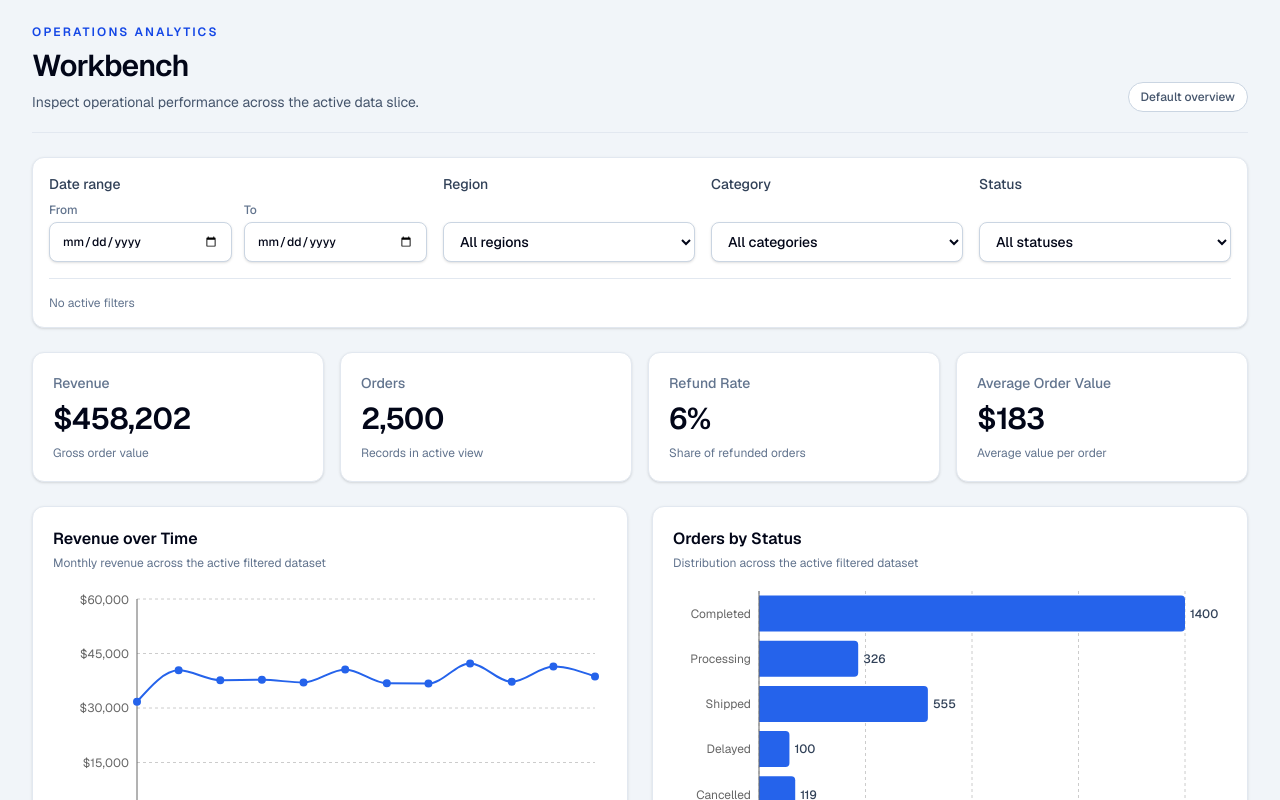
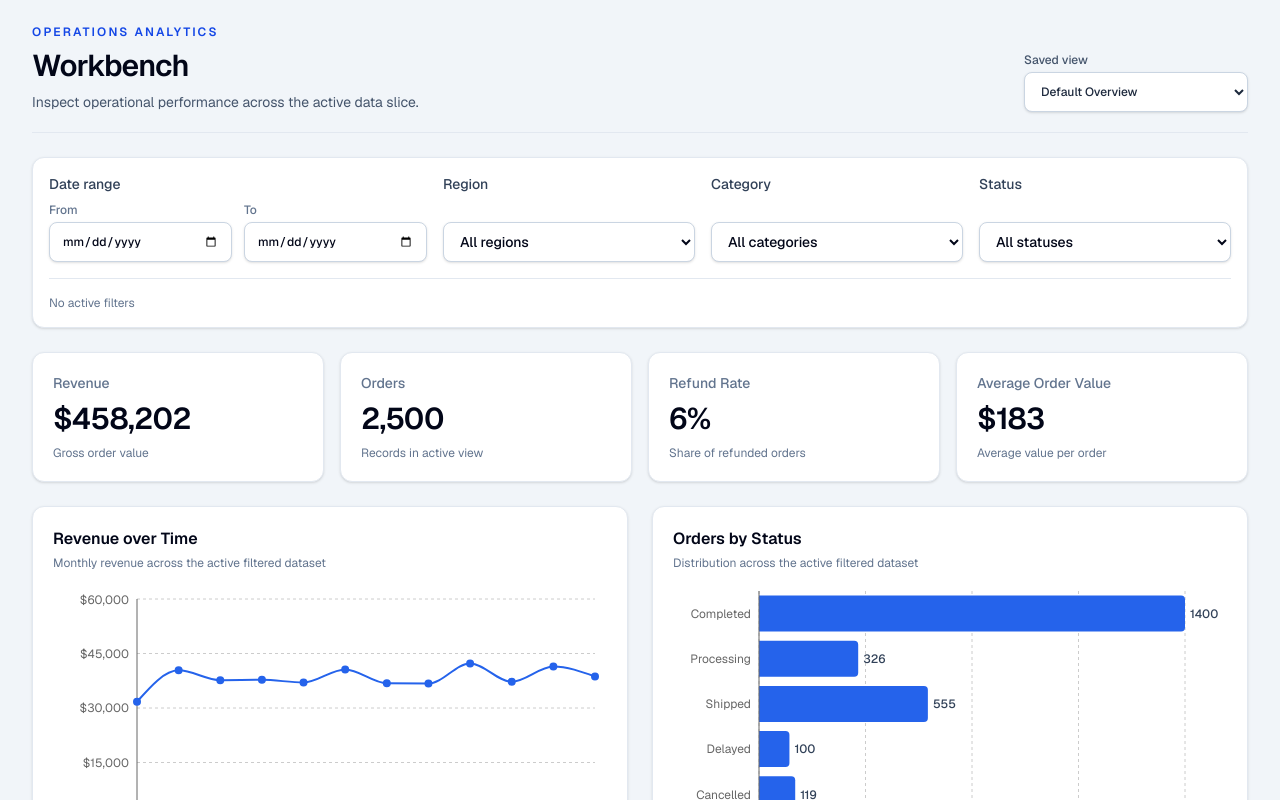
Before and after one commit to dlahoda/operations-analytics-workbench, a Next.js app: page /workbench in a window 1280 px wide. Shown: the top 800 px of the page. Built offline with nearby package versions, Linux system fonts and the light colour scheme.

Commit message:
feat: implement predefined saved views and integrate with filters

```diff
--- /dev/null
+++ b/src/domain/saved-views.ts
@@ -0,0 +1,87 @@
+import type { WorkbenchFilters } from "./filters";
+
+export const SAVED_VIEW_IDS = [
+  "default-overview",
+  "europe-electronics-watch",
+  "apac-fulfillment-watch",
+  "apparel-refund-watch",
+  "accessories-volume",
+] as const;
+
+export type SavedViewId = (typeof SAVED_VIEW_IDS)[number];
+
+export type SavedView = {
+  id: SavedViewId;
+  name: string;
+  filters: WorkbenchFilters;
+};
+
+export const DEFAULT_SAVED_VIEW_ID: SavedViewId = "default-overview";
+
+export const SAVED_VIEWS: readonly SavedView[] = [
+  {
+    id: DEFAULT_SAVED_VIEW_ID,
+    name: "Default Overview",
+    filters: {
+      dateFrom: null,
+      dateTo: null,
+      region: null,
+      category: null,
+      status: null,
+    },
+  },
+  {
+    id: "europe-electronics-watch",
+    name: "Europe Electronics Watch",
+    filters: {
+      dateFrom: null,
+      dateTo: null,
+      region: "Europe",
+      category: "Electronics",
+      status: null,
+    },
+  },
+  {
+    id: "apac-fulfillment-watch",
+    name: "APAC Fulfillment Watch",
+    filters: {
+      dateFrom: null,
+      dateTo: null,
+      region: "APAC",
+      category: null,
+      status: null,
+    },
+  },
+  {
+    id: "apparel-refund-watch",
+    name: "Apparel Refund Watch",
+    filters: {
+      dateFrom: null,
+      dateTo: null,
+      region: null,
+      category: "Apparel",
+      status: null,
+    },
+  },
+  {
+    id: "accessories-volume",
+    name: "Accessories Volume",
+    filters: {
+      dateFrom: null,
+      dateTo: null,
+      region: null,
+      category: "Accessories",
+      status: null,
+    },
+  },
+];
+
+export function getSavedView(savedViewId: SavedViewId): SavedView {
+  const savedView = SAVED_VIEWS.find((view) => view.id === savedViewId);
+
+  if (!savedView) {
+    throw new Error(`Unknown saved view: ${savedViewId}`);
+  }
+
+  return savedView;
+}
--- /dev/null
+++ b/src/features/saved-views/saved-view-switcher.tsx
@@ -0,0 +1,37 @@
+import {
+  SAVED_VIEWS,
+  type SavedViewId,
+} from "@/domain/saved-views";
+
+type SavedViewSwitcherProps = {
+  activeSavedViewId: SavedViewId | null;
+  onChange: (savedViewId: SavedViewId) => void;
+};
+
+export function SavedViewSwitcher({
+  activeSavedViewId,
+  onChange,
+}: SavedViewSwitcherProps) {
+  return (
+    <label className="flex flex-col gap-1 text-xs font-medium text-slate-600">
+      <span>Saved view</span>
+      <select
+        aria-label="Active saved view"
+        className="h-10 min-w-56 rounded-lg border border-slate-300 bg-white px-3 text-sm font-medium text-slate-800 shadow-sm outline-none transition focus:border-blue-600 focus:ring-2 focus:ring-blue-100"
+        value={activeSavedViewId ?? "custom"}
+        onChange={(event) => onChange(event.target.value as SavedViewId)}
+      >
+        {activeSavedViewId === null ? (
+          <option value="custom" disabled>
+            Custom view
+          </option>
+        ) : null}
+        {SAVED_VIEWS.map((savedView) => (
+          <option key={savedView.id} value={savedView.id}>
+            {savedView.name}
+          </option>
+        ))}
+      </select>
+    </label>
+  );
+}
--- a/src/features/workbench/workbench-client.tsx
+++ b/src/features/workbench/workbench-client.tsx
@@ -12,10 +12,16 @@ import { calculateMetrics } from "@/domain/metrics";
 import type { Order } from "@/domain/orders";
 import { calculateOrdersByStatus } from "@/domain/orders-by-status";
 import { calculateRevenueByMonth } from "@/domain/revenue-by-month";
+import {
+  DEFAULT_SAVED_VIEW_ID,
+  getSavedView,
+  type SavedViewId,
+} from "@/domain/saved-views";
 import { OrdersByStatusChart } from "@/features/charts/orders-by-status-chart";
 import { RevenueOverTimeChart } from "@/features/charts/revenue-over-time-chart";
 import { MetricCards } from "@/features/metrics/metric-cards";
 import { OrdersTable } from "@/features/orders-table/orders-table";
+import { SavedViewSwitcher } from "@/features/saved-views/saved-view-switcher";
 import { WorkbenchFiltersPanel } from "@/features/workbench/workbench-filters-panel";
 
 type WorkbenchClientProps = {
@@ -24,6 +30,8 @@ type WorkbenchClientProps = {
 
 export function WorkbenchClient({ initialOrders }: WorkbenchClientProps) {
   const [filters, setFilters] = useState(DEFAULT_WORKBENCH_FILTERS);
+  const [activeSavedViewId, setActiveSavedViewId] =
+    useState<SavedViewId | null>(DEFAULT_SAVED_VIEW_ID);
   const dateBounds = useMemo(() => getOrderDateBounds(initialOrders), [initialOrders]);
   const hasInvalidDates = hasInvalidDateRange(filters);
   const filteredOrders = useMemo(
@@ -46,6 +54,24 @@ export function WorkbenchClient({ initialOrders }: WorkbenchClientProps) {
     filters.category !== null ||
     filters.status !== null;
 
+  function applySavedView(savedViewId: SavedViewId) {
+    const savedView = getSavedView(savedViewId);
+    setFilters({ ...savedView.filters });
+    setActiveSavedViewId(savedViewId);
+  }
+
+  function updateFilters(
+    update: (current: typeof filters) => typeof filters,
+  ) {
+    setFilters(update);
+    setActiveSavedViewId(null);
+  }
+
+  function resetFilters() {
+    setFilters({ ...DEFAULT_WORKBENCH_FILTERS });
+    setActiveSavedViewId(DEFAULT_SAVED_VIEW_ID);
+  }
+
   return (
     <main className="min-h-screen bg-slate-100 text-slate-950">
       <div className="mx-auto flex w-full max-w-[1500px] flex-col gap-6 px-4 py-6 sm:px-6 lg:px-8">
@@ -61,9 +87,10 @@ export function WorkbenchClient({ initialOrders }: WorkbenchClientProps) {
               Inspect operational performance across the active data slice.
             </p>
           </div>
-          <div className="rounded-full border border-slate-300 bg-white px-3 py-1.5 text-xs font-medium text-slate-600">
-            Default overview
-          </div>
+          <SavedViewSwitcher
+            activeSavedViewId={activeSavedViewId}
+            onChange={applySavedView}
+          />
         </header>
 
         <WorkbenchFiltersPanel
@@ -72,21 +99,21 @@ export function WorkbenchClient({ initialOrders }: WorkbenchClientProps) {
           hasActiveFilters={hasActiveFilters}
           hasInvalidDates={hasInvalidDates}
           onDateFromChange={(dateFrom) =>
-            setFilters((current) => ({ ...current, dateFrom }))
+            updateFilters((current) => ({ ...current, dateFrom }))
           }
           onDateToChange={(dateTo) =>
-            setFilters((current) => ({ ...current, dateTo }))
+            updateFilters((current) => ({ ...current, dateTo }))
           }
           onRegionChange={(region) =>
-            setFilters((current) => ({ ...current, region }))
+            updateFilters((current) => ({ ...current, region }))
           }
           onCategoryChange={(category) =>
-            setFilters((current) => ({ ...current, category }))
+            updateFilters((current) => ({ ...current, category }))
           }
           onStatusChange={(status) =>
-            setFilters((current) => ({ ...current, status }))
+            updateFilters((current) => ({ ...current, status }))
           }
-          onReset={() => setFilters(DEFAULT_WORKBENCH_FILTERS)}
+          onReset={resetFilters}
         />
 
         <MetricCards metrics={metrics} />
```
Also changed, not shown: 1 other file (tests, documents, lock files or other folders).
